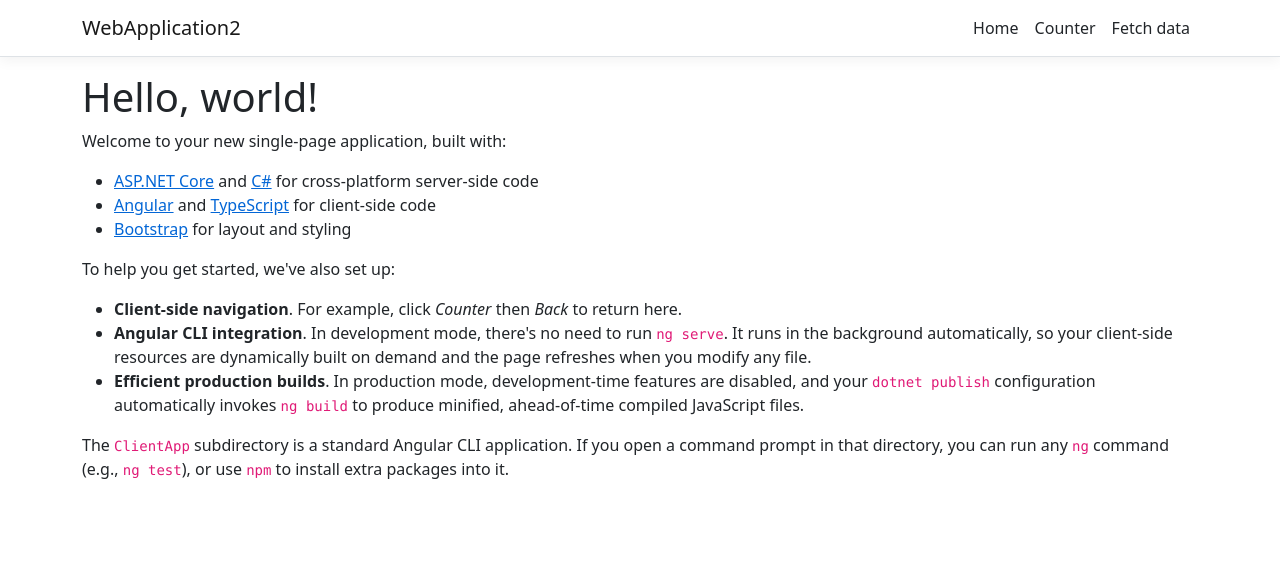
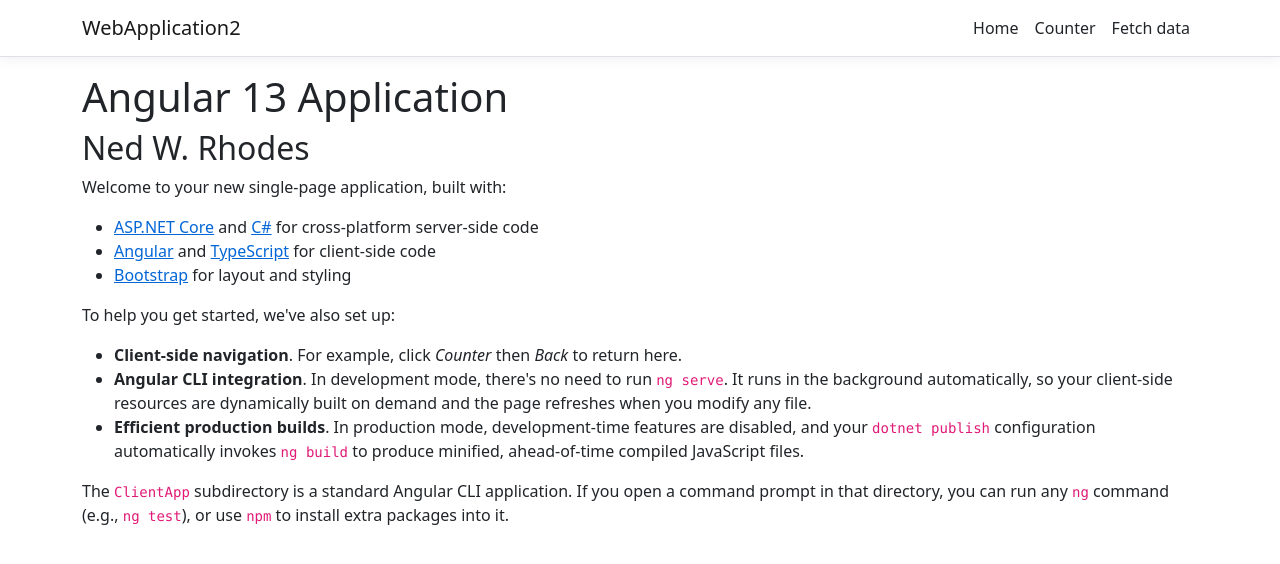
Before and after one commit to nedrhodes/WebApplication2, an Angular app in the folder ClientApp/: page / in a window 1280 px wide. Shown: the top 564 px of the page. Built offline with nearby package versions, Linux system fonts and the light colour scheme.

Commit message:
Change over to double quotes and also inject the global constants and then display them on the home screen.

```diff
--- a/ClientApp/src/app/app.component.ts
+++ b/ClientApp/src/app/app.component.ts
@@ -1,9 +1,9 @@
-import { Component } from '@angular/core';
+import { Component } from "@angular/core";
+import { GlobalConstants } from "./common/global-constants";
 
 @Component({
-  selector: 'app-root',
-  templateUrl: './app.component.html'
+  selector: "app-root",
+  templateUrl: "./app.component.html"
 })
 export class AppComponent {
-  title = 'app';
 }
--- a/ClientApp/src/app/home/home.component.html
+++ b/ClientApp/src/app/home/home.component.html
@@ -1,4 +1,5 @@
-<h1>Hello, world!</h1>
+<h1>{{this.title}}</h1>
+<h2>{{this.author}}</h2>
 <p>Welcome to your new single-page application, built with:</p>
 <ul>
   <li><a href='https://get.asp.net/'>ASP.NET Core</a> and <a href='https://msdn.microsoft.com/en-us/library/67ef8sbd.aspx'>C#</a> for cross-platform server-side code</li>
--- a/ClientApp/src/app/home/home.component.ts
+++ b/ClientApp/src/app/home/home.component.ts
@@ -1,8 +1,11 @@
-import { Component } from '@angular/core';
+import { Component } from "@angular/core";
+import { GlobalConstants } from "../common/global-constants";
 
 @Component({
-  selector: 'app-home',
-  templateUrl: './home.component.html',
+  selector: "app-home",
+  templateUrl: "./home.component.html",
 })
 export class HomeComponent {
+  title = GlobalConstants.appTitle;
+  author = GlobalConstants.author;
 }
```
